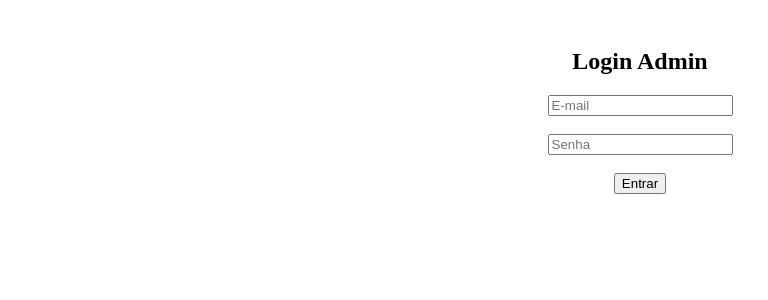
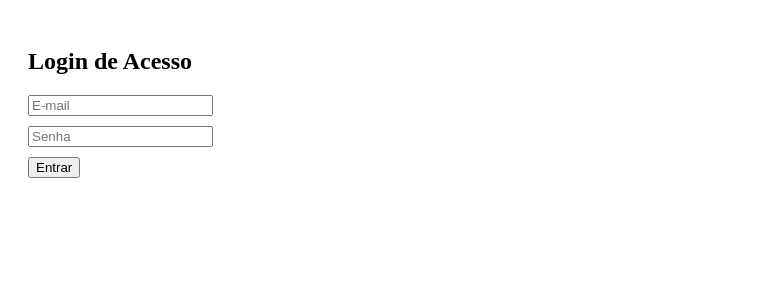
Before and after one commit to jackonsantana/Situs_App, a React (Vite) app in the folder admin_web/: page / in a window 1280 px wide. Shown: the top 300 px of the page, without its empty margins (0-768 px from the left). Built offline with nearby package versions, Linux system fonts and the light colour scheme.

Commit message:
Update Login.tsx

```diff
--- a/admin_web/src/Login.tsx
+++ b/admin_web/src/Login.tsx
@@ -1,7 +1,11 @@
 // admin_web/src/Login.tsx
 import { useState } from 'react';
 
-export default function Login({ onLogin }: { onLogin: () => void }) {
+interface Props {
+  onLogin: () => void;
+}
+
+export default function Login({ onLogin }: Props) {
   const [email, setEmail] = useState('');
   const [senha, setSenha] = useState('');
 
@@ -11,28 +15,30 @@ export default function Login({ onLogin }: { onLogin: () => void }) {
       localStorage.setItem('auth', 'true');
       onLogin();
     } else {
-      alert('Login ou senha inválidos');
+      alert('Credenciais inválidas');
     }
   };
 
   return (
-    <div style={{ padding: 20, textAlign: 'center' }}>
-      <h2>Login Admin</h2>
-      <form onSubmit={handleSubmit}>
+    <form onSubmit={handleSubmit} style={{ padding: 20 }}>
+      <h2>Login de Acesso</h2>
       <input
         type="email"
         placeholder="E-mail"
         value={email}
         onChange={(e) => setEmail(e.target.value)}
-        /><br /><br />
+        required
+        style={{ display: 'block', marginBottom: 10 }}
+      />
       <input
         type="password"
         placeholder="Senha"
         value={senha}
         onChange={(e) => setSenha(e.target.value)}
-        /><br /><br />
+        required
+        style={{ display: 'block', marginBottom: 10 }}
+      />
       <button type="submit">Entrar</button>
     </form>
-    </div>
   );
 }
```
Lines whose indentation alone changed are shown as unchanged.
